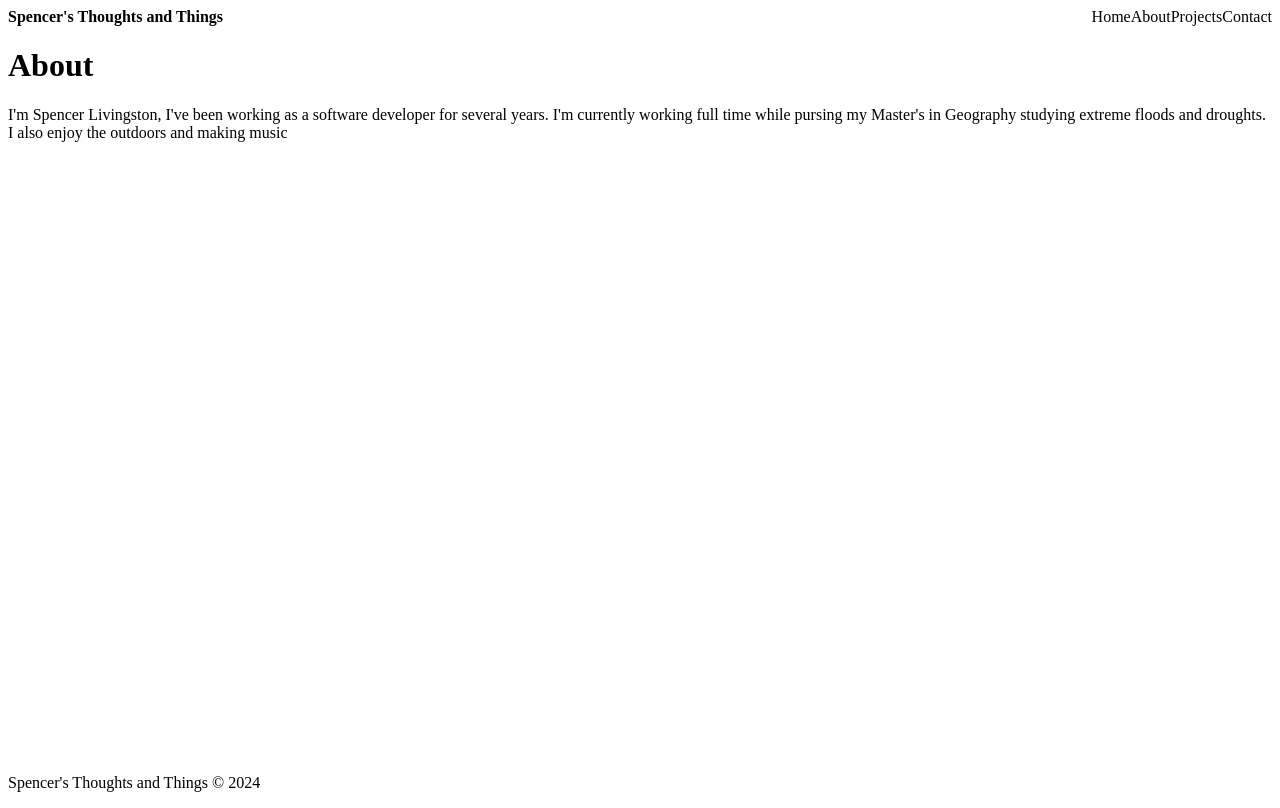
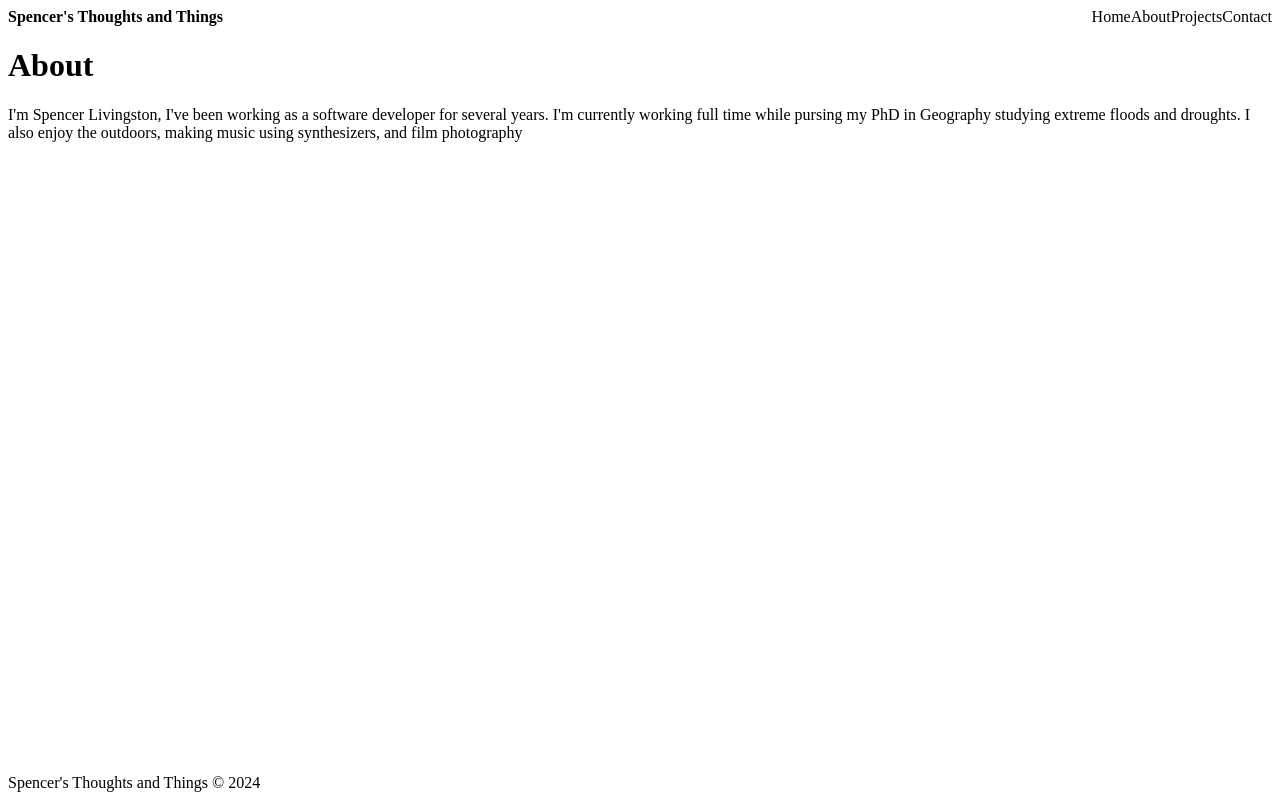
Before and after one commit to srlivingston/personal-blog, a SvelteKit app: page /about in a window 1280 px wide. Built offline with nearby package versions, Linux system fonts and the light colour scheme; a web font is replaced by a local one.

Commit message:
about section update

```diff
--- a/src/routes/about/+page.svelte
+++ b/src/routes/about/+page.svelte
@@ -1,3 +1,6 @@
 <h1>About</h1>
-<o>I'm Spencer Livingston, I've been working as a software developer for several years.
-    I'm currently working full time while pursing my Master's in Geography studying extreme floods and droughts. I also enjoy the outdoors and making music</o>
+<o
+	>I'm Spencer Livingston, I've been working as a software developer for several years. I'm
+	currently working full time while pursing my PhD in Geography studying extreme floods and
+	droughts. I also enjoy the outdoors, making music using synthesizers, and film photography</o
+>
```
